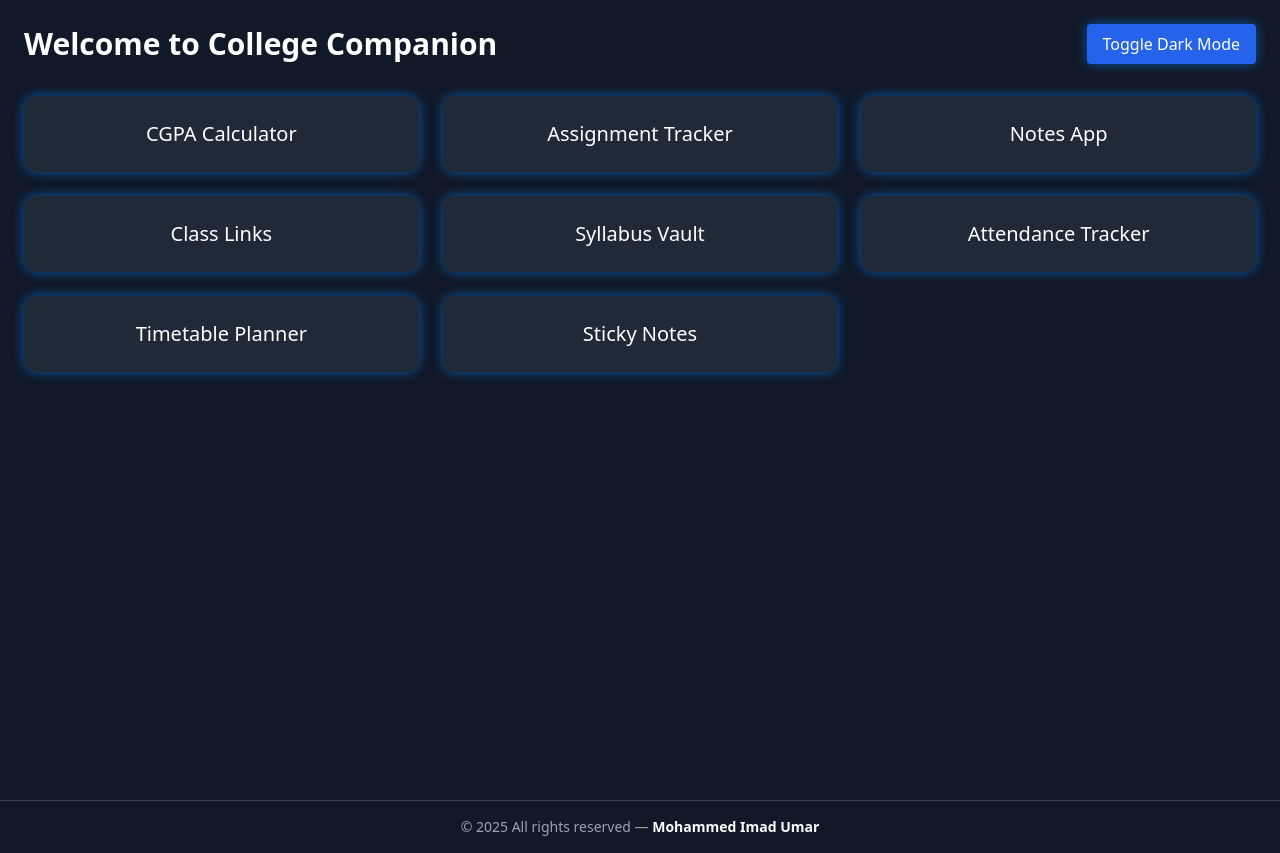
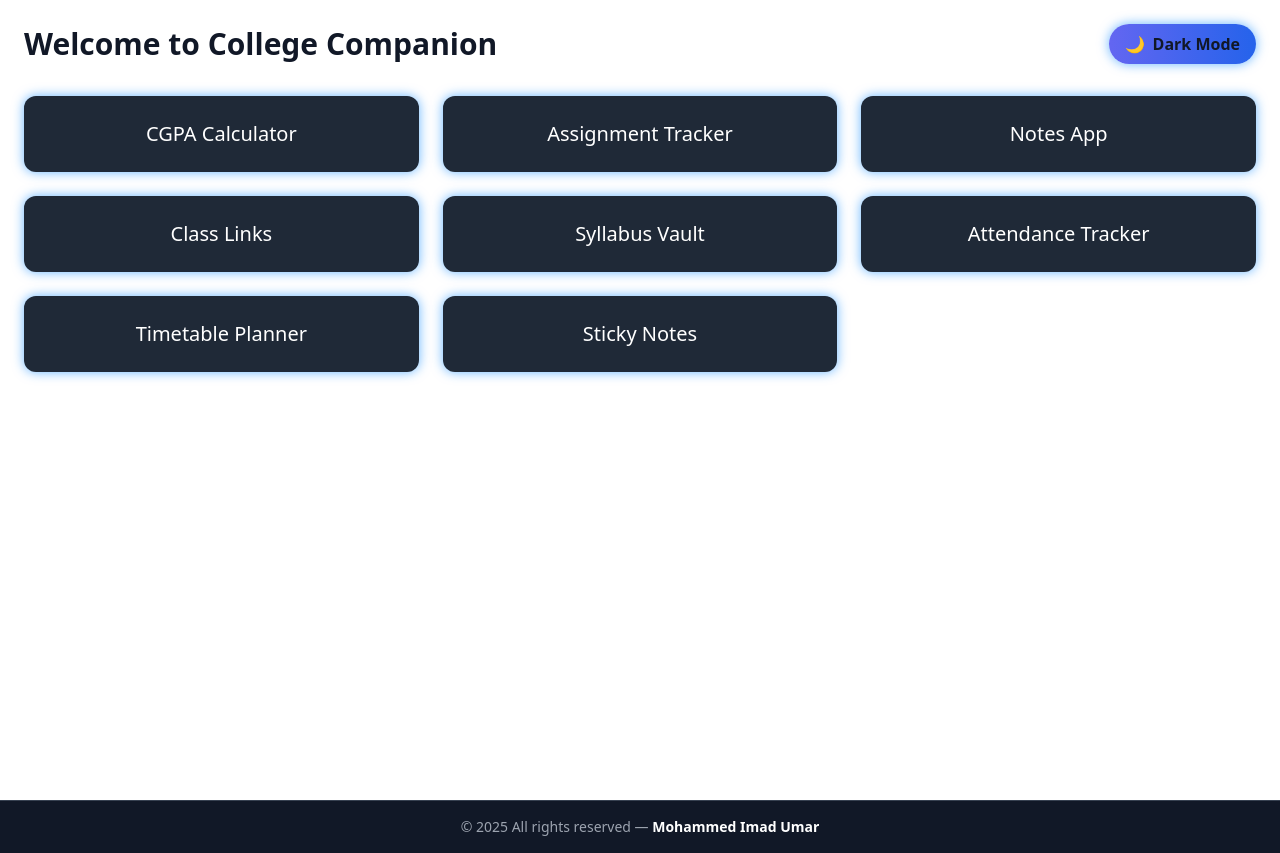
Before and after one commit to mohammed-imad-umar/college-companion, a React (Vite) app: page /dashboard in a window 1280 px wide. Built offline with nearby package versions, Linux system fonts and the light colour scheme.

Commit message:
Update Dashboard.jsx

```diff
--- a/src/pages/Dashboard.jsx
+++ b/src/pages/Dashboard.jsx
@@ -1,4 +1,3 @@
-// src/pages/Dashboard.jsx
 import React from "react";
 import { Link } from "react-router-dom";
 import { useTheme } from "../context/ThemeContext";
@@ -18,14 +17,25 @@ const Dashboard = () => {
   ];
 
   return (
-    <div className="min-h-screen bg-gray-900 text-white p-6">
+    <div className={`min-h-screen ${darkMode ? "bg-gray-900 text-white" : "bg-white text-gray-900"} p-6 transition-colors duration-300`}>
       <div className="flex justify-between items-center mb-8">
         <h1 className="text-3xl font-bold">Welcome to College Companion</h1>
+
         <button
           onClick={toggleTheme}
-          className="glow-button px-4 py-2 rounded bg-blue-600 hover:bg-blue-700"
+          className="flex items-center gap-2 glow-button px-4 py-2 rounded-full bg-gradient-to-r from-indigo-500 to-blue-600 hover:from-indigo-600 hover:to-blue-700 shadow-lg transition duration-300"
         >
-          Toggle {darkMode ? "Light" : "Dark"} Mode
+          {darkMode ? (
+            <>
+              <span>🌞</span>
+              <span className="font-semibold">Light Mode</span>
+            </>
+          ) : (
+            <>
+              <span>🌙</span>
+              <span className="font-semibold">Dark Mode</span>
+            </>
+          )}
         </button>
       </div>
 
```
